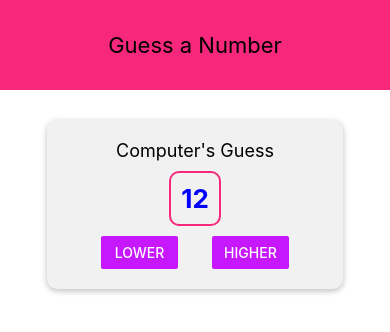
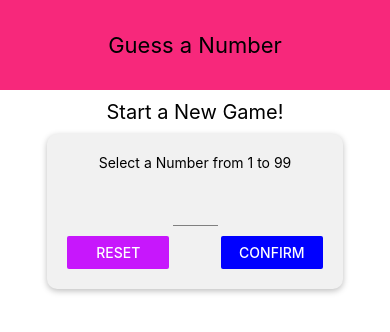
Before and after one commit to pauldubois777/UdemyReactNativeGuessNumber, a React Native app: screen / in a window 390 px wide. Shown: the top 332 px of the page. Built offline with nearby package versions, Linux system fonts and the light colour scheme.

Commit message:
Switching screens.  Gues based on feedback.

```diff
--- a/src/App.js
+++ b/src/App.js
@@ -1,4 +1,4 @@
-import React from 'react';
+import React, { useState } from 'react';
 import { StyleSheet, View } from 'react-native';
 
 import Header from './components/Header';
@@ -6,10 +6,21 @@ import StartGameScreen from './screens/StartGameScreen';
 import GameScreen from './screens/GameScreen';
 
 const App = () => {
+  const [selectedNumber, setSelectedNumber] = useState();
+
+  const startGameHandler = number => {
+    setSelectedNumber(number);
+  };
+
+  let content = <StartGameScreen onStartGame={startGameHandler} />;
+  if (selectedNumber) {
+    content = <GameScreen selectedNumber={selectedNumber} />;
+  }
+
   return (
     <View style={styles.screen}>
       <Header title="Guess a Number" />
-      <GameScreen />
+      {content}
     </View>
   );
 };
--- a/src/screens/GameScreen.js
+++ b/src/screens/GameScreen.js
@@ -15,14 +15,22 @@ const generateGuessBetween = (min, max) => {
   min = Math.ceil(min);
   max = Math.floor(max);
 
-  return Math.floor(Math.random() * (max + 1 - min)) + min;
+  return Math.floor((max - min) / 2) + min;
 };
 
 const GameScreen = props => {
-  const [guess, setGuess] = useState(generateGuessBetween(1, 99));
+  const [min, setMin] = useState(1);
+  const [max, setMax] = useState(99);
+  const [guess, setGuess] = useState(generateGuessBetween(min, max));
 
   const guessHandler = guessStatus => {
-    console.log(guessStatus);
+    if (guessStatus === 'higher') {
+      setMin(guess);
+      setGuess(generateGuessBetween(guess, max));
+    } else {
+      setMax(guess);
+      setGuess(generateGuessBetween(min, guess));
+    }
   };
 
   return (
@@ -72,7 +80,7 @@ const styles = StyleSheet.create({
   },
   buttonsRow: {
     flexDirection: 'row',
-    justifyContent: 'space-evenly',
+    justifyContent: 'space-around',
     width: '100%'
     // paddingHorizontal: 15,
     // paddingBottom: 15
--- a/src/screens/StartGameScreen.js
+++ b/src/screens/StartGameScreen.js
@@ -30,7 +30,7 @@ const StartGameScreen = props => {
   };
 
   const startHanlder = () => {
-    // Does nothing
+    props.onStartGame(confirmedNumber);
   };
 
   const confirmHandler = () => {
```
